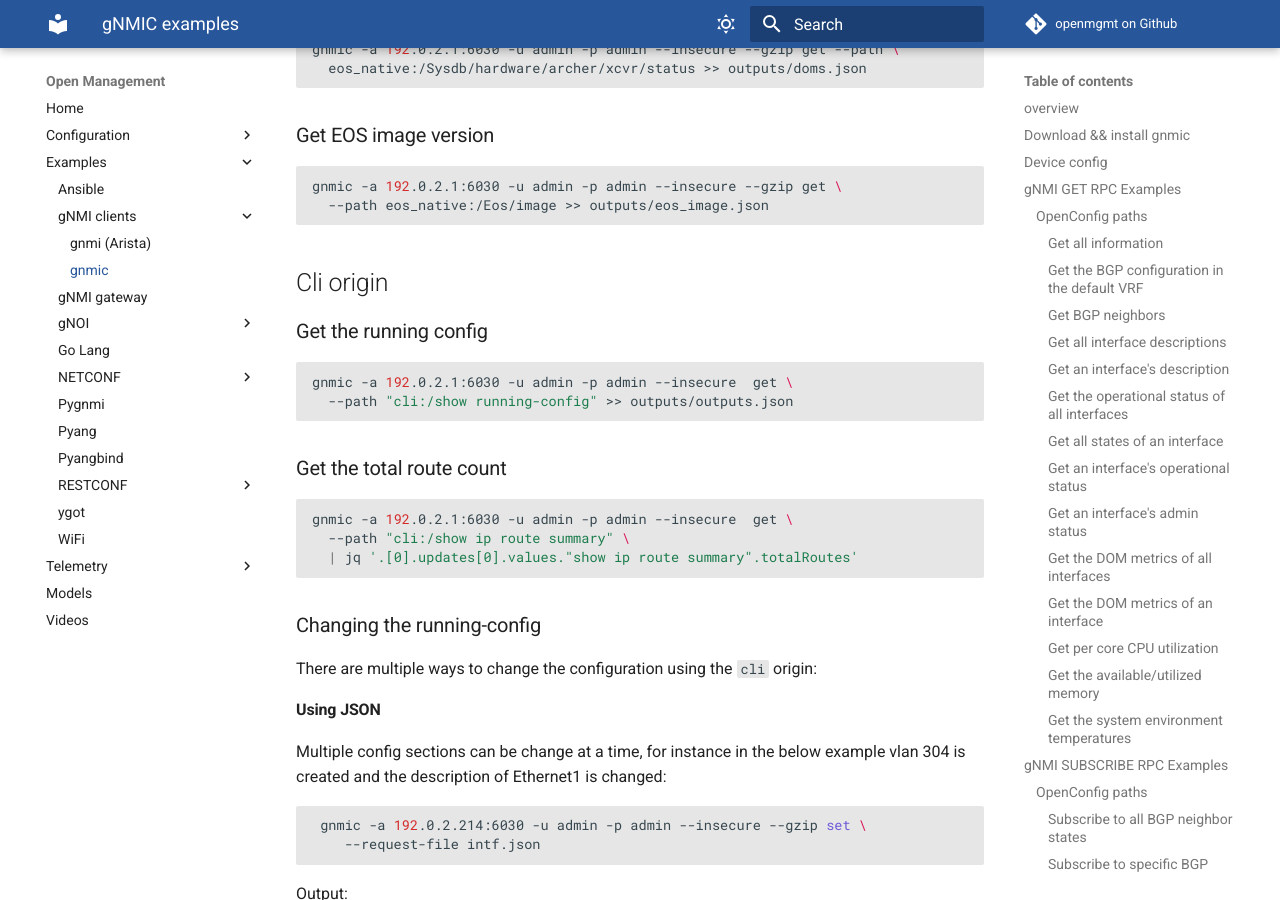
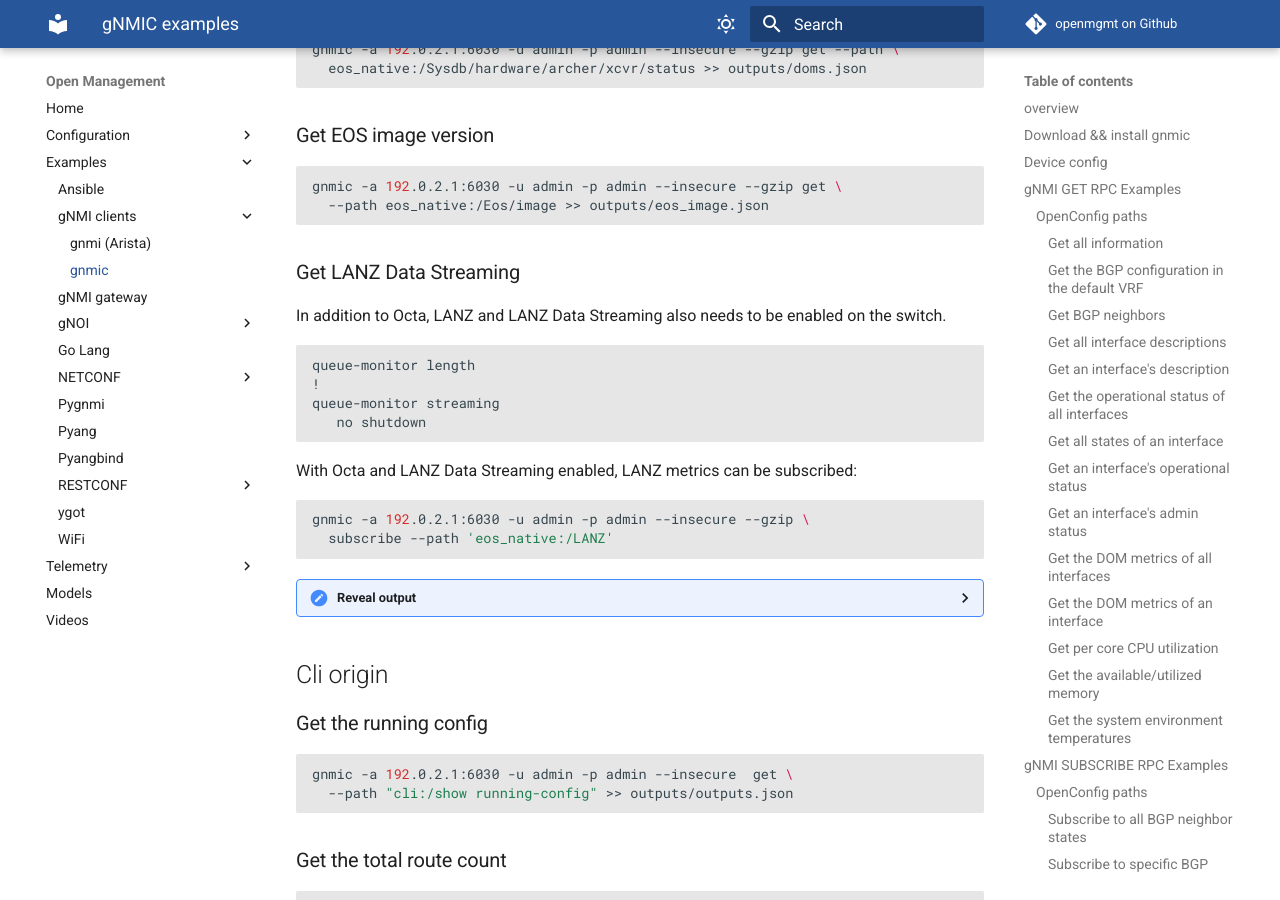
Before and after one commit to aristanetworks/openmgmt, an MkDocs documentation site: the page built from docs/examples/gnmi-clients/gnmic/index.md, in a window 1280 px wide and 900 px high, scrolled down 10027 px. Built offline with MkDocs 1.6.1 and Material for MkDocs 9.7.7, drawn with Linux system fonts in a browser that asks for light colours; comment, search, counter and statistics services are not loaded; some of the changed lines change nothing that is shown.

Commit message:
gnmic-lanz-streaming-example

````diff
--- a/docs/examples/gnmi-clients/gnmic/index.md
+++ b/docs/examples/gnmi-clients/gnmic/index.md
@@ -1065,6 +1065,209 @@
   --path eos_native:/Eos/image >> outputs/eos_image.json
 ```
 
+### Get LANZ Data Streaming
+
+In addition to Octa, LANZ and LANZ Data Streaming also needs to be enabled on the switch.
+
+```shell
+queue-monitor length
+!
+queue-monitor streaming
+   no shutdown
+```
+
+With Octa and LANZ Data Streaming enabled, LANZ metrics can be subscribed:
+
+```shell
+gnmic -a 192.0.2.1:6030 -u admin -p admin --insecure --gzip \
+  subscribe --path 'eos_native:/LANZ'
+```
+
+<details><summary> Reveal output</summary>
+<p>
+
+```javascript
+{
+  "source": "192.0.2.1:6030",
+  "subscription-name": "default-1669906007",
+  "timestamp": 1669903438845029161,
+  "time": "2022-12-01T19:33:58.845029161+05:30",
+  "prefix": "eos_native:LANZ/config",
+  "updates": [
+    {
+      "Path": "name",
+      "values": {
+        "name": "config"
+      }
+    }
+  ]
+}
+{
+  "source": "192.0.2.1:6030",
+  "subscription-name": "default-1669906007",
+  "timestamp": 1669903438845141433,
+  "time": "2022-12-01T19:33:58.845141433+05:30",
+  "prefix": "eos_native:LANZ/globalBufferUsage",
+  "updates": [
+    {
+      "Path": "name",
+      "values": {
+        "name": "globalBufferUsage"
+      }
+    },
+    {
+      "Path": "globalBufferUsageRecord",
+      "values": {
+        "globalBufferUsageRecord": {
+          "bufferSize": 0,
+          "duration": 0,
+          "entryType": "",
+          "timestamp": 0
+        }
+      }
+    }
+  ]
+}
+{
+  "source": "192.0.2.1:6030",
+  "subscription-name": "default-1669906007",
+  "timestamp": 1669906008617947980,
+  "time": "2022-12-01T20:16:48.61794798+05:30",
+  "prefix": "eos_native:LANZ/congestion",
+  "updates": [
+    {
+      "Path": "congestionRecord",
+      "values": {
+        "congestionRecord": {
+          "entryType": "POLLING",
+          "fabricPeerIntfName": "",
+          "intfName": "Ethernet6",
+          "portID": 105,
+          "qDropCount": 0,
+          "queueSize": 1998240,
+          "switchID": 0,
+          "timeOfMaxQLen": 0,
+          "timestamp": 1669906008617720,
+          "trafficClass": 1,
+          "txLatency": 0
+        }
+      }
+    }
+  ]
+}
+{
+  "source": "192.0.2.1:6030",
+  "subscription-name": "default-1669906007",
+  "timestamp": 1669903438845107943,
+  "time": "2022-12-01T19:33:58.845107943+05:30",
+  "prefix": "eos_native:LANZ/congestion",
+  "updates": [
+    {
+      "Path": "name",
+      "values": {
+        "name": "congestion"
+      }
+    }
+  ]
+}
+{
+  "source": "192.0.2.1:6030",
+  "subscription-name": "default-1669906007",
+  "timestamp": 1669905829532672732,
+  "time": "2022-12-01T20:13:49.532672732+05:30",
+  "prefix": "eos_native:LANZ/config/portConfigRecord",
+  "updates": [
+    {
+      "Path": "Ethernet6/intfName",
+      "values": {
+        "Ethernet6/intfName": "Ethernet6"
+      }
+    },
+    {
+      "Path": "Ethernet6/switchID",
+      "values": {
+        "Ethernet6/switchID": 0
+      }
+    },
+    {
+      "Path": "Ethernet6/portID",
+      "values": {
+        "Ethernet6/portID": 105
+      }
+    },
+    {
+      "Path": "Ethernet6/internalPort",
+      "values": {
+        "Ethernet6/internalPort": false
+      }
+    },
+    {
+      "Path": "Ethernet6/highThreshold",
+      "values": {
+        "Ethernet6/highThreshold": 40962
+      }
+    },
+    {
+      "Path": "Ethernet6/lowThreshold",
+      "values": {
+        "Ethernet6/lowThreshold": 10241
+      }
+    }
+  ]
+}
+{
+  "source": "192.0.2.1:6030",
+  "subscription-name": "default-1669906007",
+  "timestamp": 1669905829532649815,
+  "time": "2022-12-01T20:13:49.532649815+05:30",
+  "prefix": "eos_native:LANZ/config",
+  "updates": [
+    {
+      "Path": "configRecord",
+      "values": {
+        "configRecord": {
+          "globalUsageHighThreshold": 0,
+          "globalUsageLowThreshold": 0,
+          "globalUsageReportingEnabled": true,
+          "lanzVersion": 1,
+          "maxQueueSize": 524288000,
+          "numOfPorts": 121,
+          "segmentSize": 16,
+          "timestamp": 1669905829532490
+        }
+      }
+    }
+  ]
+}
+{
+  "source": "192.0.2.1:6030",
+  "subscription-name": "default-1669906007",
+  "timestamp": 1669903438845176033,
+  "time": "2022-12-01T19:33:58.845176033+05:30",
+  "prefix": "eos_native:LANZ/error",
+  "updates": [
+    {
+      "Path": "name",
+      "values": {
+        "name": "error"
+      }
+    },
+    {
+      "Path": "errorRecord",
+      "values": {
+        "errorRecord": {
+          "errorMessage": "",
+          "timestamp": 0
+        }
+      }
+    }
+  ]
+}
+```
+
+</p>
+</details>
+
 ## Cli origin
 
 ### Get the running config
````
